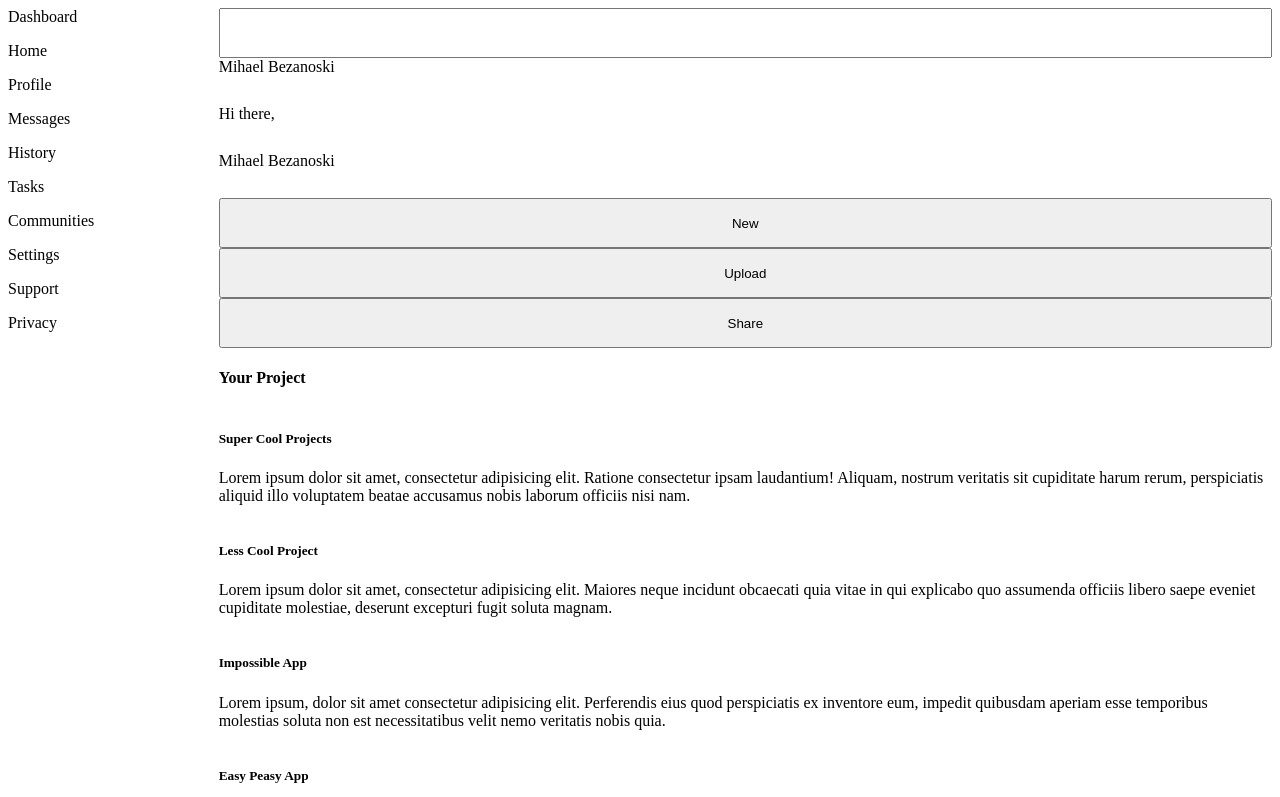
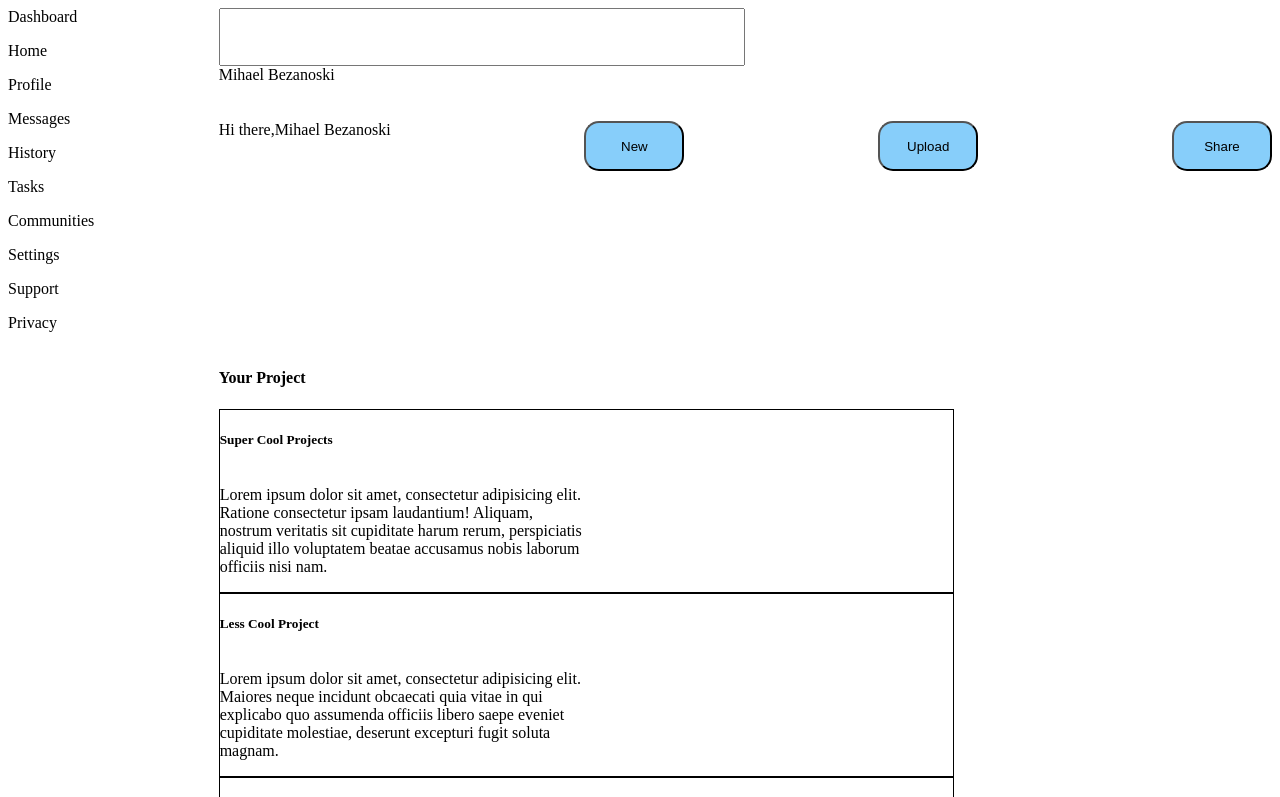
Before and after one commit to fuzzyrat/odin-dashboard, a plain HTML site: page index.html in a window 1280 px wide. Shown: the top 797 px of the page. Drawn offline with Linux system fonts and the light colour scheme.

Commit message:
pushing what i currently have; i want to revisit this project after i feel more confident

```diff
--- a/index.html
+++ b/index.html
@@ -23,13 +23,19 @@
             </div>
         </div>
         <div class="header">
-            <input class="search-bar" type="text">
-            <div class="profile-name">Mihael Bezanoski</div>
-            <div class="greetings">Hi there,</div>
-            <div class="profile-name">Mihael Bezanoski</div>
-            <button>New</button>
-            <button>Upload</button>
-            <button>Share</button>
+            <div class="top-header">
+                <input class="search-bar" type="text">
+                <div class="profile-image-top"></div>
+                <div class="profile-name-top">Mihael Bezanoski</div>
+            </div>
+            <div class="bottom-header">
+                <div class="greetings">Hi there,</div>
+                <div class="profile-image-bottom"></div>
+                <div class="profile-name-bottom">Mihael Bezanoski</div>
+                <button>New</button>
+                <button>Upload</button>
+                <button>Share</button>
+            </div>
         </div>
         <div class="content">
             <h4 class="project-heading">Your Project</h4>
--- a/style.css
+++ b/style.css
@@ -11,10 +11,61 @@
 
 .header {
     display: grid;
-    grid-column: 2/ 4;
+    grid-column: 2 / 4;
+    grid-template-rows: 1fr 2fr;
+}
+
+.top-header {
+    display: grid;
+    grid-template-columns: 1fr 1fr;
+}
+
+.bottom-header {
+    display: flex;
+}
+
+button {
+    border-radius: 15px;
+    background-color: lightskyblue;
+    width: 100px;
+    height: 50px;
+    margin-left: auto;
 }
 
 .content {
     display: grid;
     grid-column: 2 / 4;
+    grid-template-columns: 4fr 1fr;
 }
+
+.announcement-tab {
+    display: grid;
+    grid-column: 4 / 5;
+}
+
+.trending {
+    display: grid;
+    grid-column: 4 / 5;
+}
+
+.projects {
+    display: grid;
+    grid-column: 1 / 2;
+    grid-template-columns: 1fr 1fr;
+    border: 1px solid black;
+}
+
+.title .description {
+    display: grid;
+    grid-template-rows: 1fr 3fr;
+}
+
+.title {
+    display: grid;
+    grid-row: 1 / 2;
+}
+
+.description {
+    display: grid;
+    grid-row: 2 / 4
+}
```
